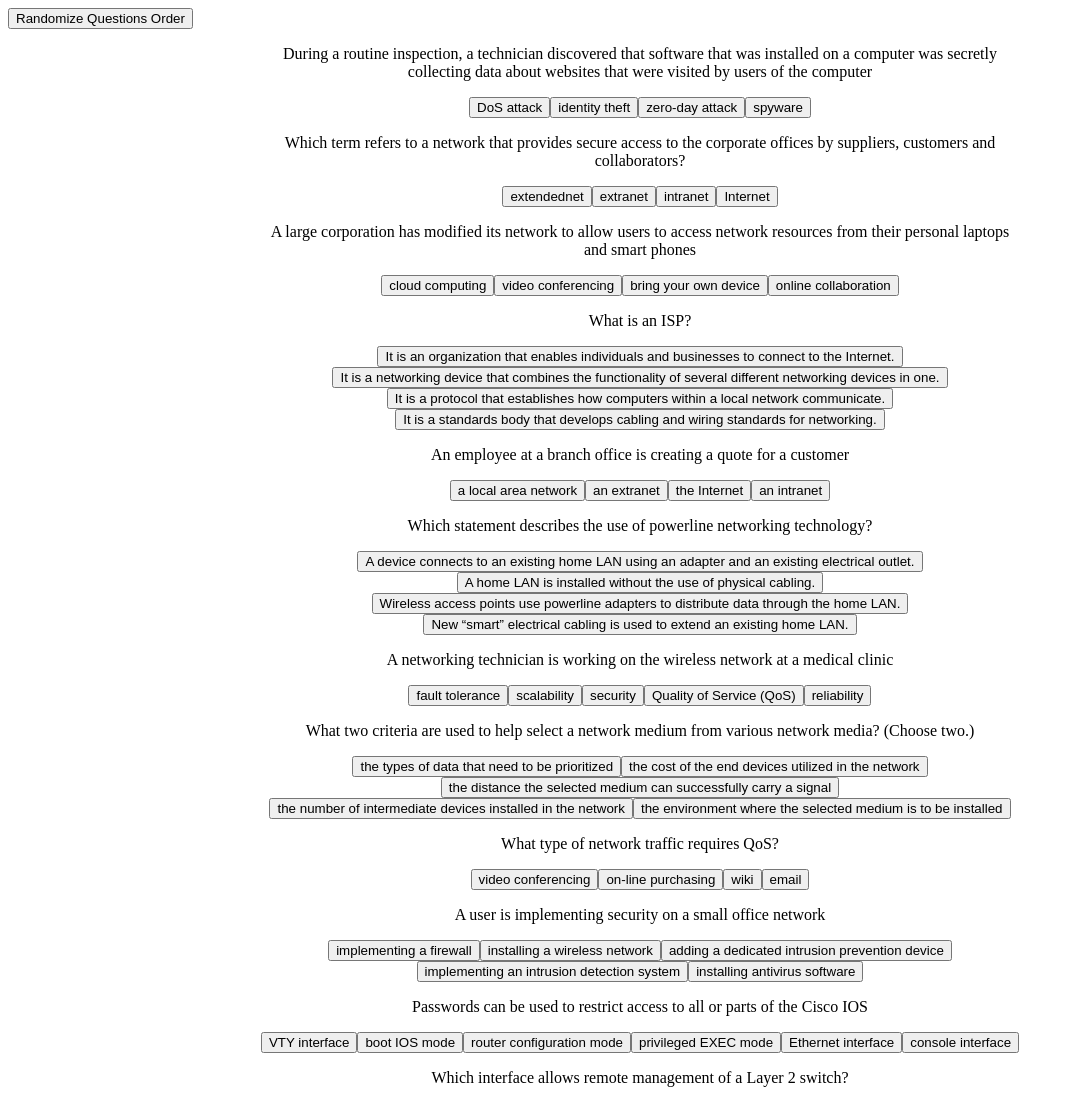
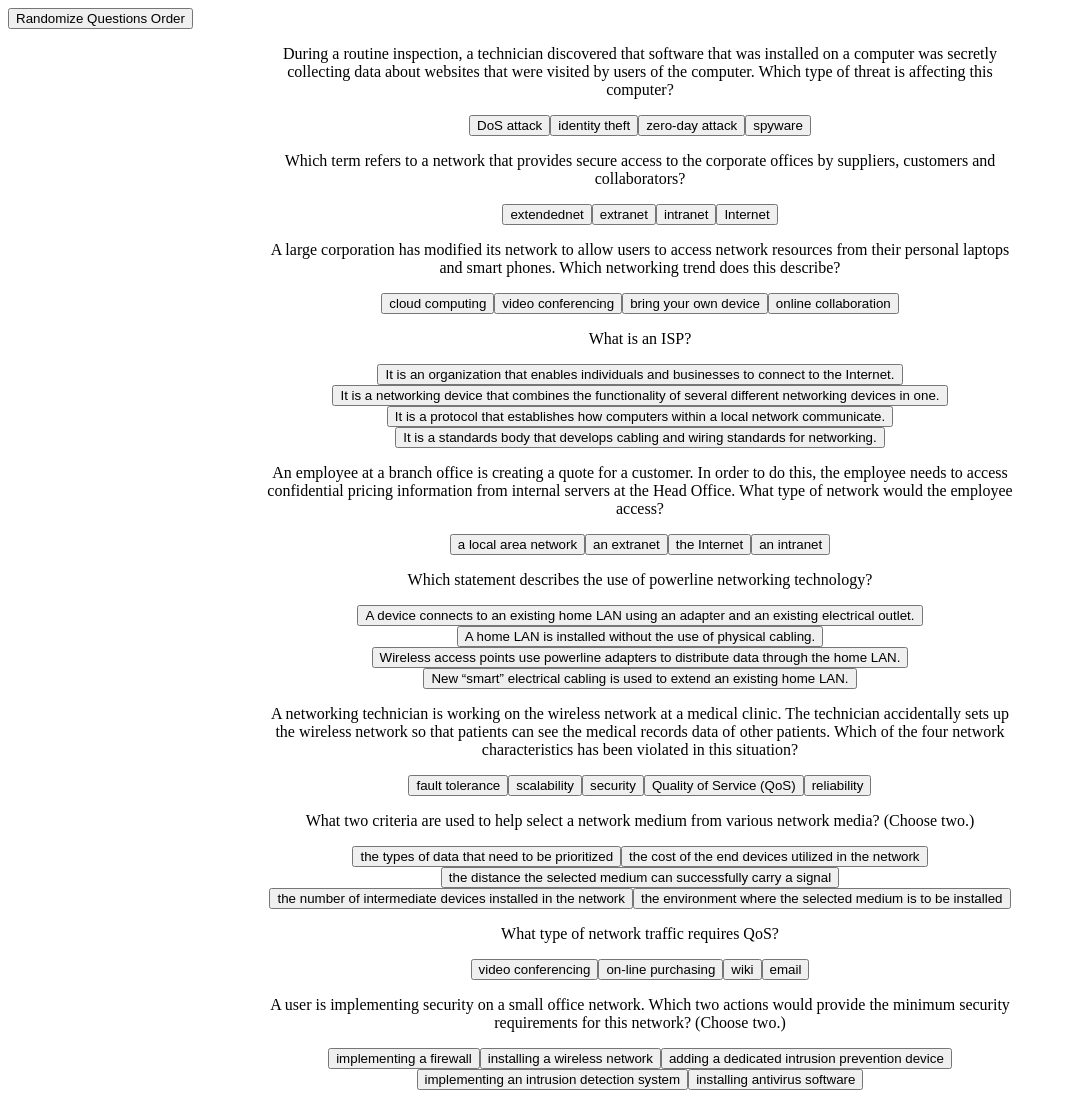
Before and after one commit to ciscotest11/ciscotest11, a plain HTML site: page index.html in a window 1280 px wide. Shown: the top 1093 px of the page, without its empty margins (0-1067 px from the left). Drawn offline with Linux system fonts and the light colour scheme.

Commit message:
Update index.html

```diff
--- a/index.html
+++ b/index.html
@@ -439,7 +439,7 @@ Explanation: Routers and switches are intermediary devices.`;  // Replace with y
     if (line.match(/^\d+\./)) {
         // Add a new question object to the array
         questions.push({
-                    question: line.split('. ')[1],
+            question: line.slice(line.indexOf('.') + 2),
             choices: [],
             correctAnswers: []
         });
```
Lines whose indentation alone changed are shown as unchanged.
